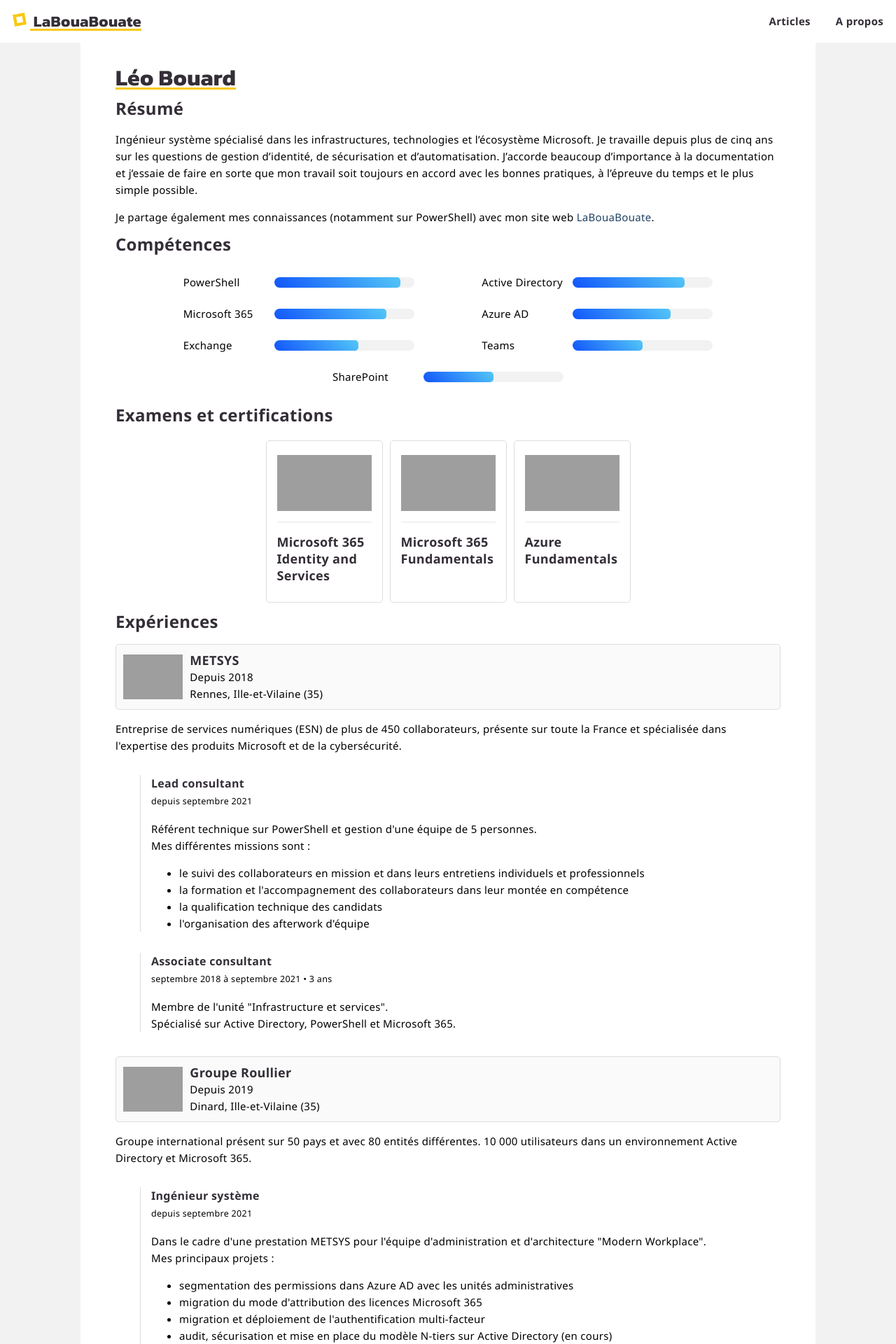
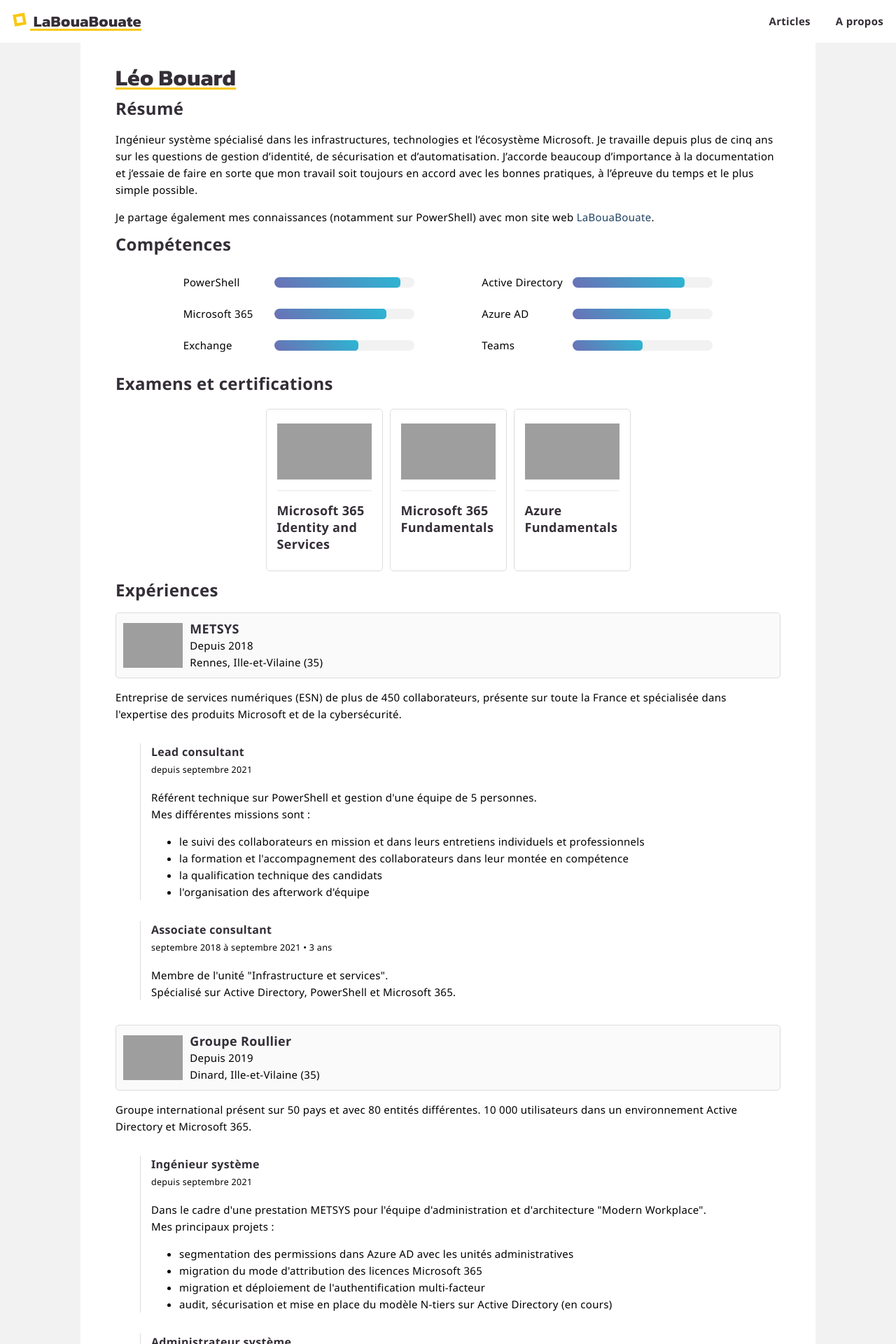
Before and after one commit to leobouard/leobouard.github.io, a Jekyll site: the page built from cv.md, in a window 1280 px wide, cut to the strip 0-1920 px from the top of the page. Shown: the whole strip at 70% size. Built offline with Jekyll 4.4.1, drawn with Linux system fonts in a browser that asks for light colours; some web fonts are replaced; grey boxes are pictures that could not be loaded.

Commit message:
Modification progressBar

```diff
--- a/assets/css/cv.scss
+++ b/assets/css/cv.scss
@@ -92,6 +92,6 @@
 
 .progressBarContent {
     height: 100%;
-    background: linear-gradient(45deg, rgba(17,85,251,1) 0%, rgba(83,199,247,1) 100%);;
+    background: linear-gradient(45deg, #6B70B5 0%, #2cb6d3 100%);
     border-radius: 5px;
 }
--- a/cv.md
+++ b/cv.md
@@ -48,12 +48,6 @@
     </div>
     <div class="skill">
         <span>Teams</span>
-        <div class="progressBar">
-            <div class="progressBarContent" style="width: 50%;"></div>
-        </div>
-    </div>
-    <div class="skill">
-        <span>SharePoint</span>
         <div class="progressBar">
             <div class="progressBarContent" style="width: 50%;"></div>
         </div>
```
